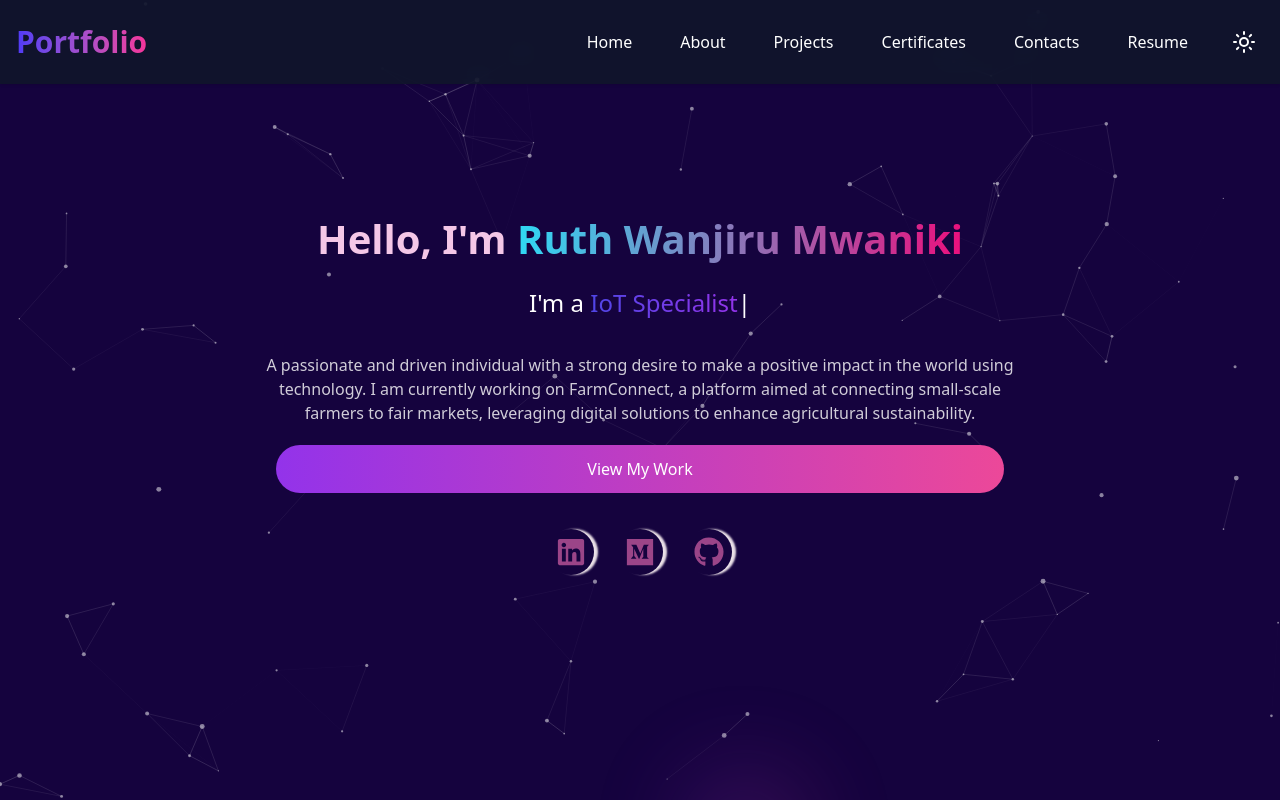
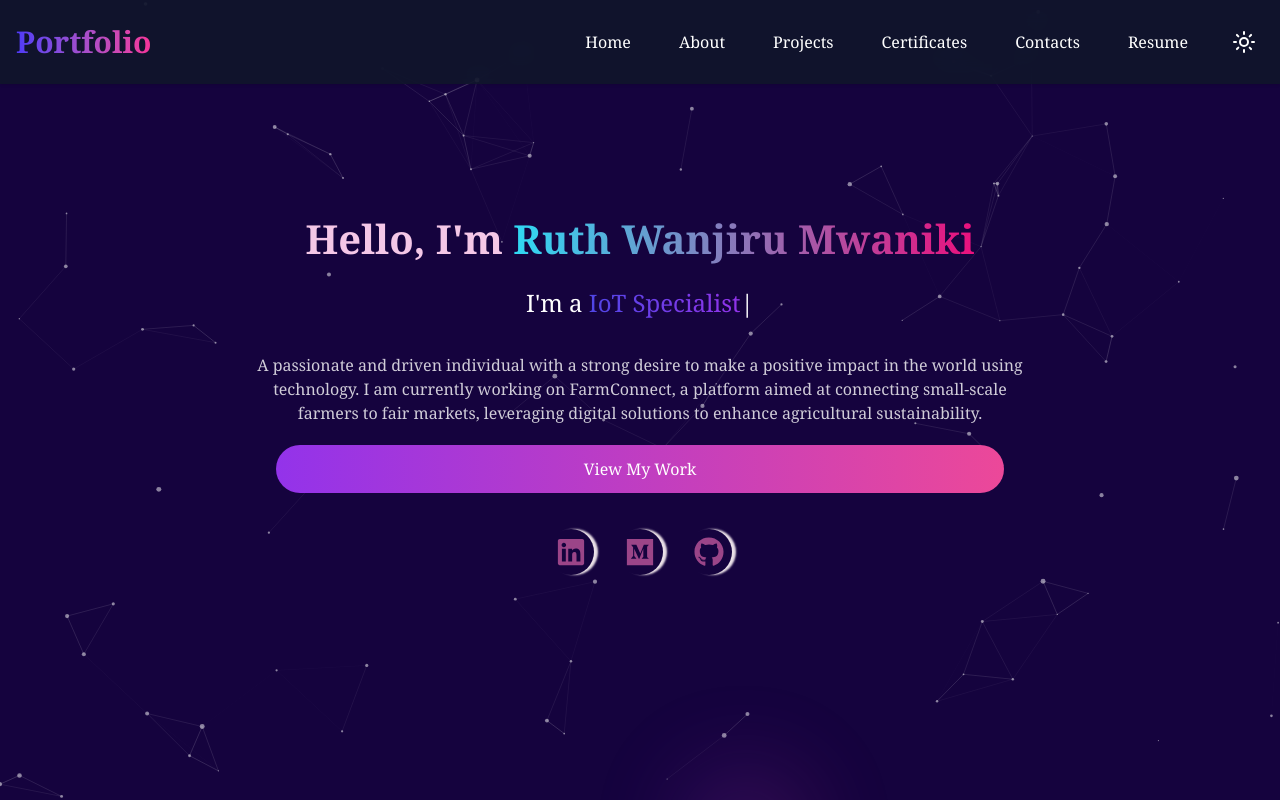
Before and after one commit to Ruth960/Profolio, a React (Vite) app: page / in a window 1280 px wide. Shown: the top 800 px of the page. Built offline with nearby package versions, Linux system fonts and the light colour scheme.

Commit message:
Changed font

```diff
--- a/src/components/Home.jsx
+++ b/src/components/Home.jsx
@@ -16,6 +16,7 @@ export default function Home() {
         backgroundColor: isDarkMode ? 'rgb(21, 3, 62)' : '#f8fafc',
         color: isDarkMode ? 'white' : '#334155',
         transition: 'background-color 0.3s, color 0.3s',
+        fontFamily: "Cambria, Cochin, Georgia, Times, 'Times New Roman', serif",
       }}
     >
       <Navbar
```
